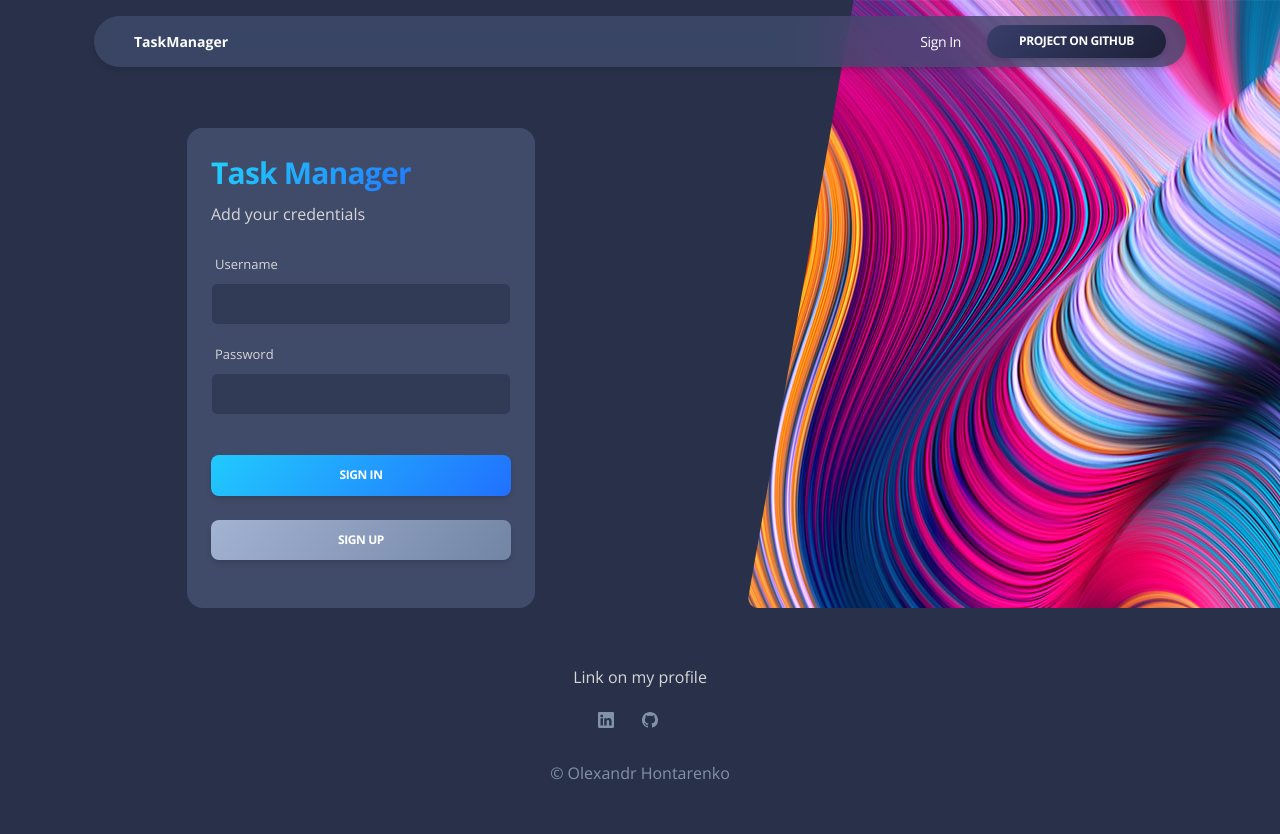
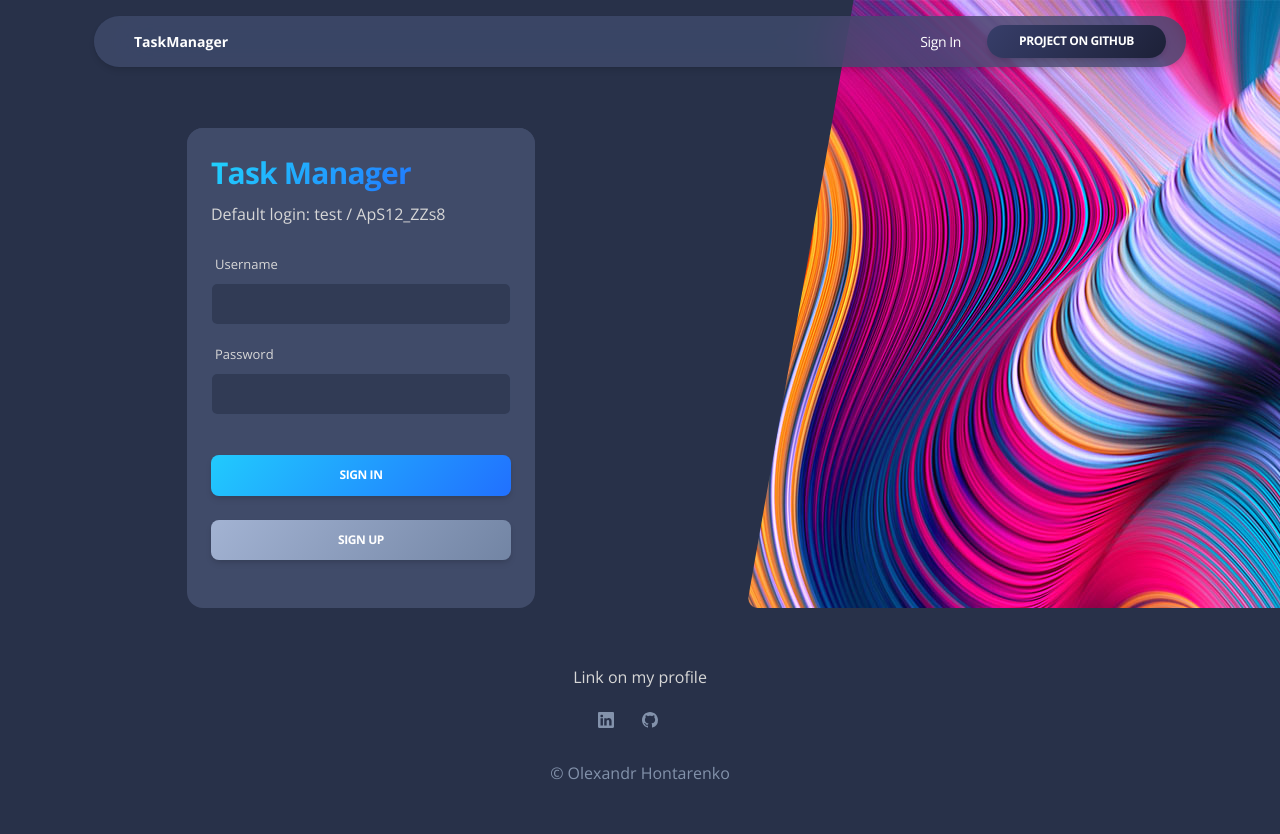
Before and after one commit to Sparix/TestTask_Reface, a Django app: page /accounts/login/ in a window 1280 px wide. Run offline with Django 4.2, Linux system fonts and the light colour scheme; some libraries are stand-ins or nearby versions.

Commit message:
add text with default login for user

```diff
--- a/templates/registration/login.html
+++ b/templates/registration/login.html
@@ -36,7 +36,7 @@
                     {% if form.errors %}
                       <span class="text-danger">Invalid credentials</span>
                     {% else %}
-                      Add your credentials
+                      Default login: test / ApS12_ZZs8
                     {% endif %}
                   </p>
                 </div>
```
